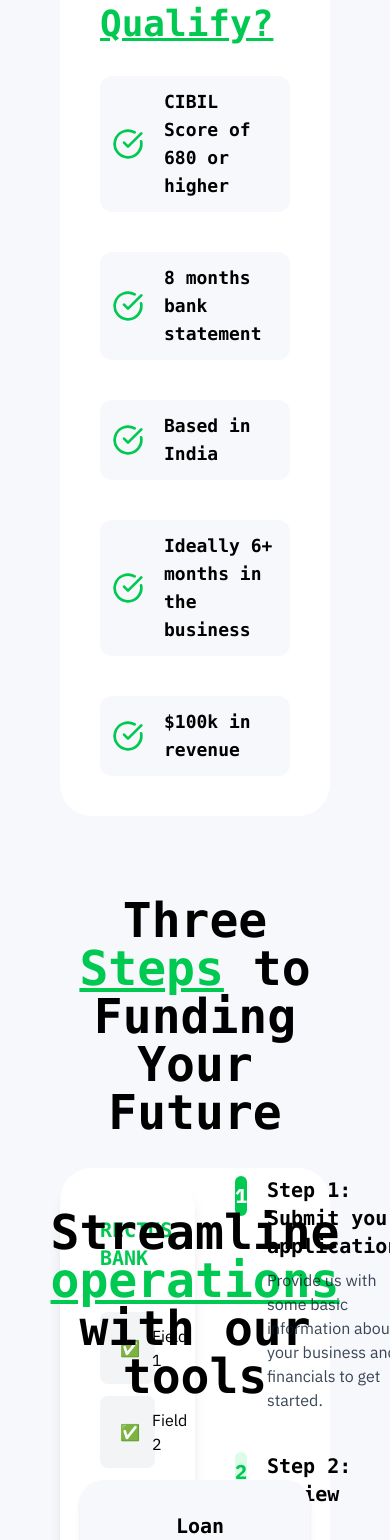
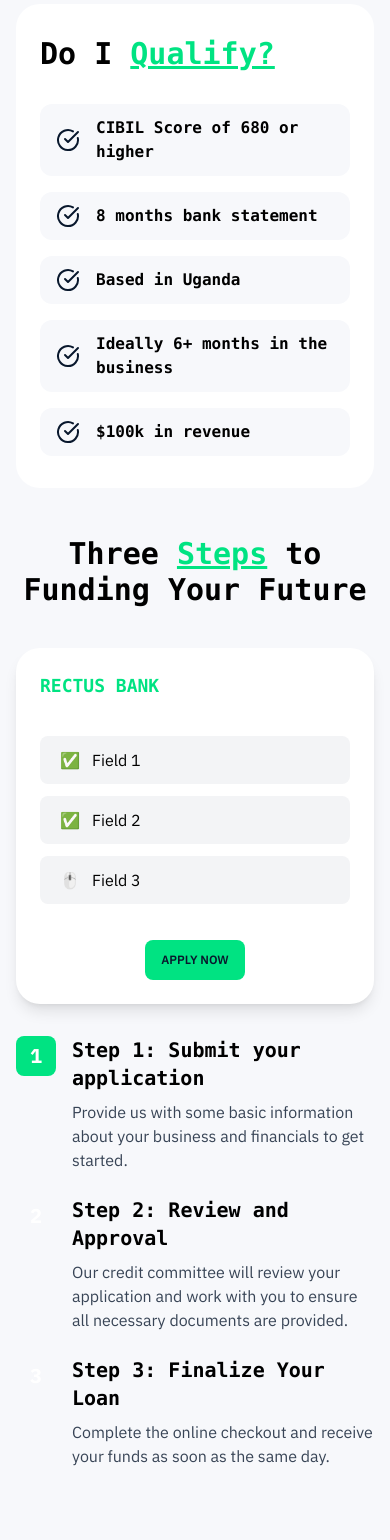
Before and after one commit to JeromeKasagga/Rectus-Bank, a React (Vite) app: page / in a window 390 px wide. Shown: the part 3000-4540 px from the top of the page. Built offline with nearby package versions, Linux system fonts and the light colour scheme; a web font is replaced by a local one.

Commit message:
Responsive footer

```diff
--- a/src/page-sections/how-to-apply.jsx
+++ b/src/page-sections/how-to-apply.jsx
@@ -1,112 +1,86 @@
-// How to apply section
 import { CheckCircle } from 'lucide-react';
 import ApplyButton from '../Components/ApplyButton';
 
 function Qualifications({ info }) {
     return (
-        <div className='w-60 bg-xtra flex items-center gap-5 bg-gray-400 px-3 py-3 rounded-xl cursor-pointer transition-transform hover:scale-105'>
-            <CheckCircle className="w-8 h-8 text-green-500 flex-shrink-0" />
-            <p className='font-mono text-lg font-bold'>{info}</p>
+        <div className='w-full sm:w-60 bg-xtra flex items-center gap-4 px-4 py-3 rounded-xl cursor-pointer transition-all hover:scale-[1.02]'>
+            <CheckCircle className="w-6 h-6 text-accent flex-shrink-0" />
+            <p className='font-mono text-base md:text-lg font-bold'>{info}</p>
         </div>
-    )
+    );
 }
 
 export default function HowToApply() {
     return (
-        <section className="h-screen pl-15 pr-15 font-ibm flex-col">
-            <div className='bg-white py-10 px-10 rounded-4xl flex flex-col gap-10 justify-between'>
-
-                <div className='flex flex-col gap-8'>
-                    <p className='font-mono font-bold text-4xl'>Do I <span className='text-green-500 underline'>Qualify?</span></p>
-                    <div className='flex flex-wrap gap-10'>
+        <section className="min-h-screen px-4 md:px-15 py-20 font-ibm">
+            <div className='max-w-7xl mx-auto'>
+                <div className='bg-white py-8 md:py-10 px-6 md:px-10 rounded-3xl md:rounded-4xl flex flex-col gap-8'>
+                    <p className='font-mono font-bold text-3xl md:text-4xl'>Do I <span className='text-secondary underline'>Qualify?</span></p>
+                    <div className='flex flex-wrap gap-4 md:gap-10'>
                         <Qualifications info="CIBIL Score of 680 or higher" />
                         <Qualifications info="8 months bank statement" />
-                        <Qualifications info="Based in India" />
+                        <Qualifications info="Based in Uganda" />
                         <Qualifications info="Ideally 6+ months in the business" />
                         <Qualifications info="$100k in revenue" />
                     </div>
                 </div>
 
-            </div>
-
-
-            <div className="flex flex-col gap-10 mt-20">
-
-                {/* Section Header */}
+                <div className="flex flex-col gap-10 mt-12 md:mt-20">
                     <div>
-                    <h1 className="text-5xl text-center font-mono font-bold">
-                        Three <span className="text-green-500 underline">Steps</span> to Funding Your Future
+                        <h1 className="text-3xl md:text-4xl lg:text-5xl text-center font-mono font-bold">
+                            Three <span className="text-secondary underline">Steps</span> to Funding Your Future
                         </h1>
                     </div>
 
-                {/* Main Content */}
-                <div className="flex justify-between items-start gap-10">
-
-                    {/* Left Card */}
-                    <div className="w-1/2 bg-white p-10 rounded-4xl shadow-lg flex flex-col gap-5">
-                        <div className="text-green-500 font-bold text-xl mb-5 font-mono">RECTUS BANK</div>
-
+                    <div className="flex flex-col lg:flex-row justify-between items-start gap-8">
+                        <div className="w-full lg:w-1/2 bg-white p-6 md:p-10 rounded-3xl shadow-lg flex flex-col gap-5">
+                            <div className="text-secondary font-bold text-lg md:text-xl mb-4 font-mono">RECTUS BANK</div>
                             <div className="flex flex-col gap-3">
-                            <div className="flex items-center gap-3 bg-gray-100 py-3 px-5 rounded-lg">
-                                ✅ <span>Field 1</span>
+                                {["Field 1", "Field 2", "Field 3"].map((field, i) => (
+                                    <div key={i} className="flex items-center gap-3 bg-gray-100 py-3 px-5 rounded-lg">
+                                        {i < 2 ? "✅" : "🖱️"} <span>{field}</span>
                                     </div>
-                            <div className="flex items-center gap-3 bg-gray-100 py-3 px-5 rounded-lg">
-                                ✅ <span>Field 2</span>
+                                ))}
                             </div>
-                            <div className="flex items-center gap-3 bg-gray-100 py-3 px-5 rounded-lg">
-                                🖱️ <span>Field 3</span>
-                            </div>
-                        </div>
-                        <div className='flex items-center justify-center'>
+                            <div className='flex items-center justify-center mt-4'>
                                 <ApplyButton />
                             </div>
                         </div>
 
-                    {/* Right Steps */}
-                    <div className="flex flex-col gap-10 w-1/2">
-                        {/* Step 1 */}
-                        <div className="flex items-start gap-5">
-                            <div className="bg-green-500 text-white w-10 h-10 flex items-center justify-center rounded-lg font-bold text-xl">
-                                1
+                        <div className="flex flex-col gap-6 md:gap-10 w-full lg:w-1/2">
+                            {[
+                                {
+                                    step: 1,
+                                    title: "Submit your application",
+                                    desc: "Provide us with some basic information about your business and financials to get started."
+                                },
+                                {
+                                    step: 2,
+                                    title: "Review and Approval",
+                                    desc: "Our credit committee will review your application and work with you to ensure all necessary documents are provided."
+                                },
+                                {
+                                    step: 3,
+                                    title: "Finalize Your Loan",
+                                    desc: "Complete the online checkout and receive your funds as soon as the same day."
+                                }
+                            ].map(({ step, title, desc }) => (
+                                <div key={step} className="flex items-start gap-4 md:gap-5">
+                                    <div className={`${step === 1 ? 'bg-secondary' : 'bg-accent bg-opacity-20'} text-white w-10 h-10 flex items-center justify-center rounded-lg font-bold text-xl flex-shrink-0`}>
+                                        {step}
                                     </div>
                                     <div>
-                                <h2 className="text-xl font-bold font-mono mb-2">Step 1: Submit your application</h2>
+                                        <h2 className="text-xl font-bold font-mono mb-2">Step {step}: {title}</h2>
                                         <p className="text-accent opacity-80">
-                                    Provide us with some basic information about your business and financials to get started.
+                                            {desc}
                                         </p>
                                     </div>
                                 </div>
-
-                        {/* Step 2 */}
-                        <div className="flex items-start gap-5">
-                            <div className="bg-green-100 text-green-500 w-10 h-10 flex items-center justify-center rounded-lg font-bold text-xl">
-                                2
-                            </div>
-                            <div>
-                                <h2 className="text-xl font-bold font-mono mb-2">Step 2: Review and Approval</h2>
-                                <p className="text-accent opacity-80">
-                                    Our credit committee will review your application and work with you to ensure all necessary documents are provided.
-                                </p>
-                            </div>
-                        </div>
-
-                        {/* Step 3 */}
-                        <div className="flex items-start gap-5">
-                            <div className="bg-green-100 text-green-500 w-10 h-10 flex items-center justify-center rounded-lg font-bold text-xl">
-                                3
-                            </div>
-                            <div>
-                                <h2 className="text-xl font-bold font-mono mb-2">Step 3: Finalize Your Loan</h2>
-                                <p className="text-accent opacity-80">
-                                    Complete the online checkout and receive your funds as soon as the same day.
-                                </p>
+                            ))}
                         </div>
                     </div>
                 </div>
-
-                </div>
             </div>
         </section>
-
-    )
+    );
 }
```
Lines whose indentation alone changed are shown as unchanged.
